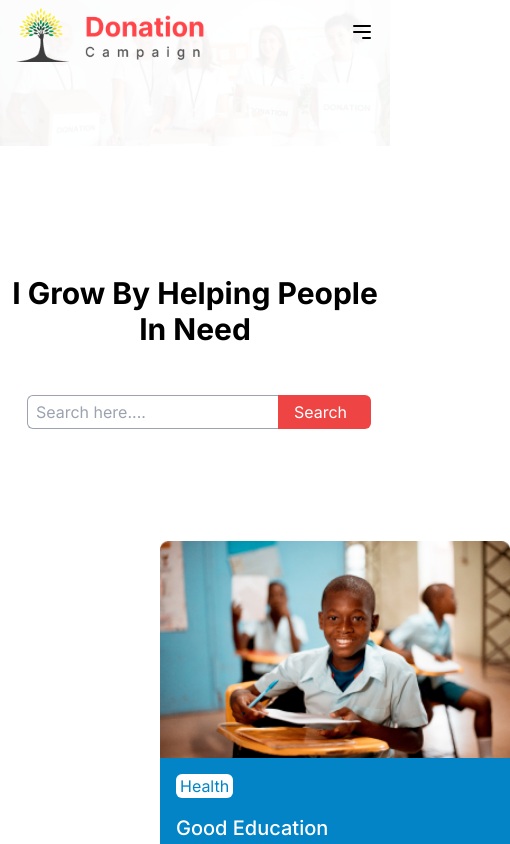
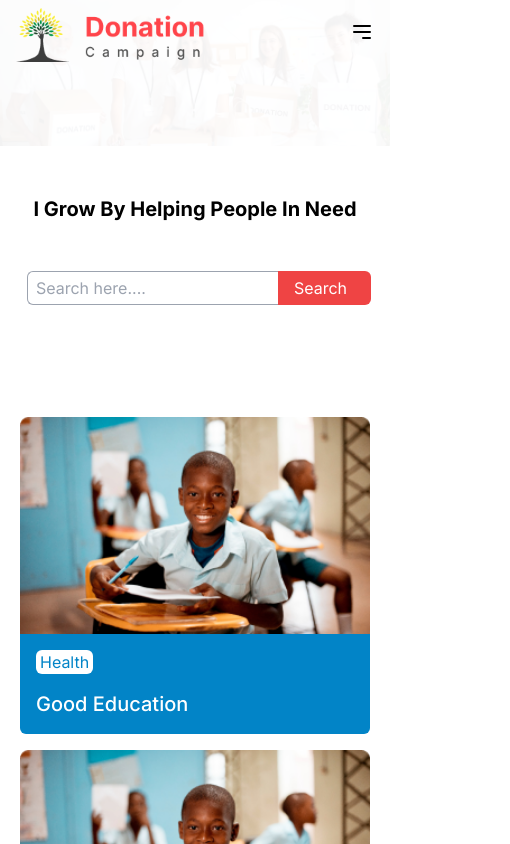
Before and after one commit to hussainali2023/donation-campaign-front, a Next.js app: page /home in a window 390 px wide. Shown: the top 844 px of the page, 510 px wide, since content can reach past the window. Built offline with nearby package versions, Linux system fonts and the light colour scheme.

Commit message:
changes some mobile friendly design

```diff
--- a/src/components/Banner/Banner.jsx
+++ b/src/components/Banner/Banner.jsx
@@ -61,7 +61,7 @@ const Banner = () => {
       )}
     </nav>
     <div>
-      <h1 className=" text-center text-3xl font-bold mt-52">I Grow By Helping People In Need</h1>
+      <h1 className=" text-center text-xl md:text-3xl font-bold mt-32 md:mt-52">I Grow By Helping People In Need</h1>
       <div className=" flex justify-center mt-12">
         <input placeholder="Search here...." className=" px-2 relative left-2 border border-r-0 rounded-l-md  border-gray-400 py-1" type="text" /> <button className="  bg-red-500 px-6 py-1 text-white rounded-r-md">Search</button>
       </div>
--- a/src/components/Card_Home/Card_Home.jsx
+++ b/src/components/Card_Home/Card_Home.jsx
@@ -4,7 +4,7 @@ import Education from "../../assests/Education.png";
 const Card_Home = () =>{
     return (
         <>
-        <div className=" relative -top-[17vh] lg:-top-[500px] This is card section mx-40 mt-28 ">
+        <div className=" relative -top-[17vh] lg:-top-[500px] This is card section md:mx-40 mx-5 mt-28 ">
 <div className=" grid sm:grid-cols-2 md:grid-cols-3 lg:grid-cols-3 gap-4">
 
     <div className=" single-card w-[350px] gap-4">
```
